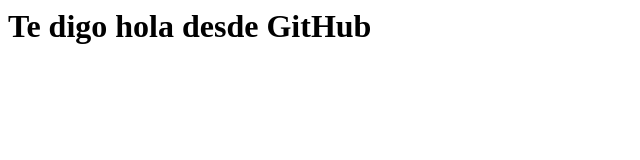
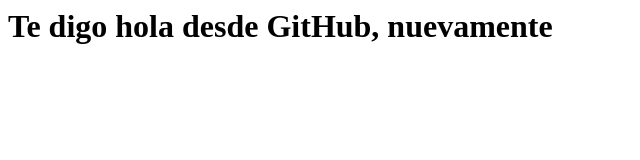
Before and after one commit to heraldoubilla/proyectoc, a plain HTML site: page index.html in a window 1280 px wide. Shown: the whole page, without its empty margins (0-640 px from the left). Drawn offline with Linux system fonts and the light colour scheme.

Commit message:
Actualizando el index del curso de Azure - webapp

```diff
--- a/index.html
+++ b/index.html
@@ -3,6 +3,6 @@
 <title>Hola desde GitHub</title>
 </head>
 <body>
-<h1>Te digo hola desde GitHub</h1>
+<h1>Te digo hola desde GitHub, nuevamente</h1>
 </body>
 </html>
```
